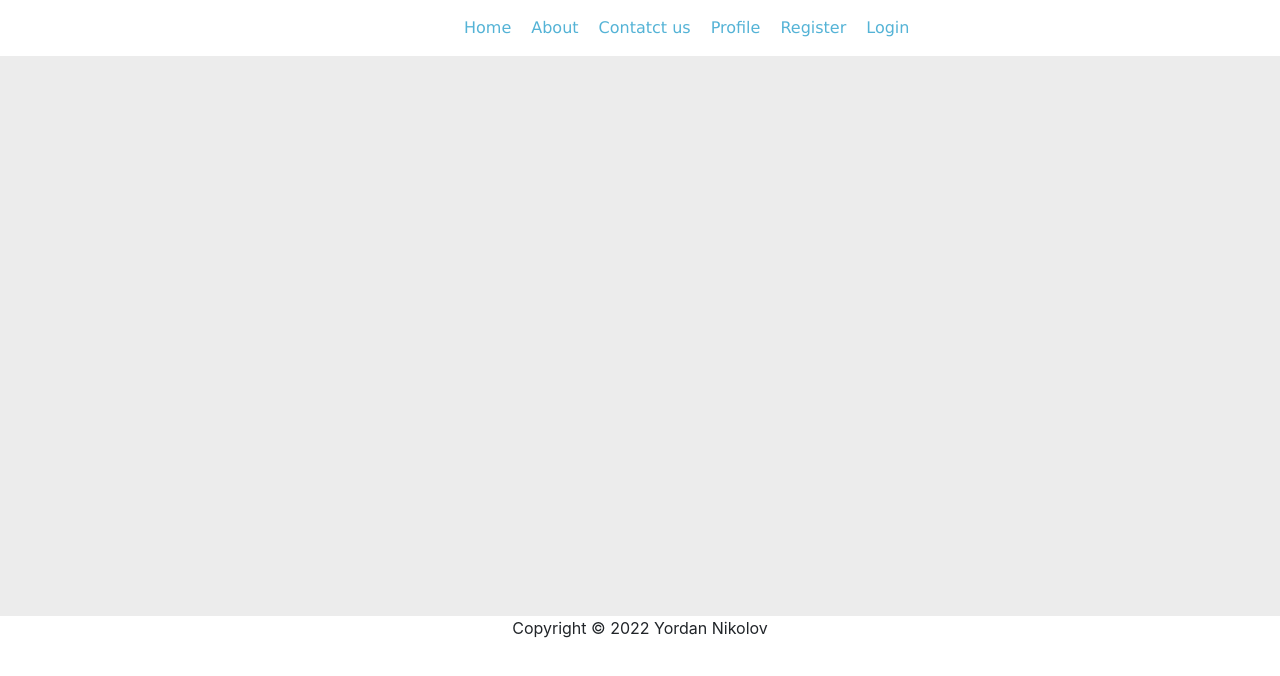
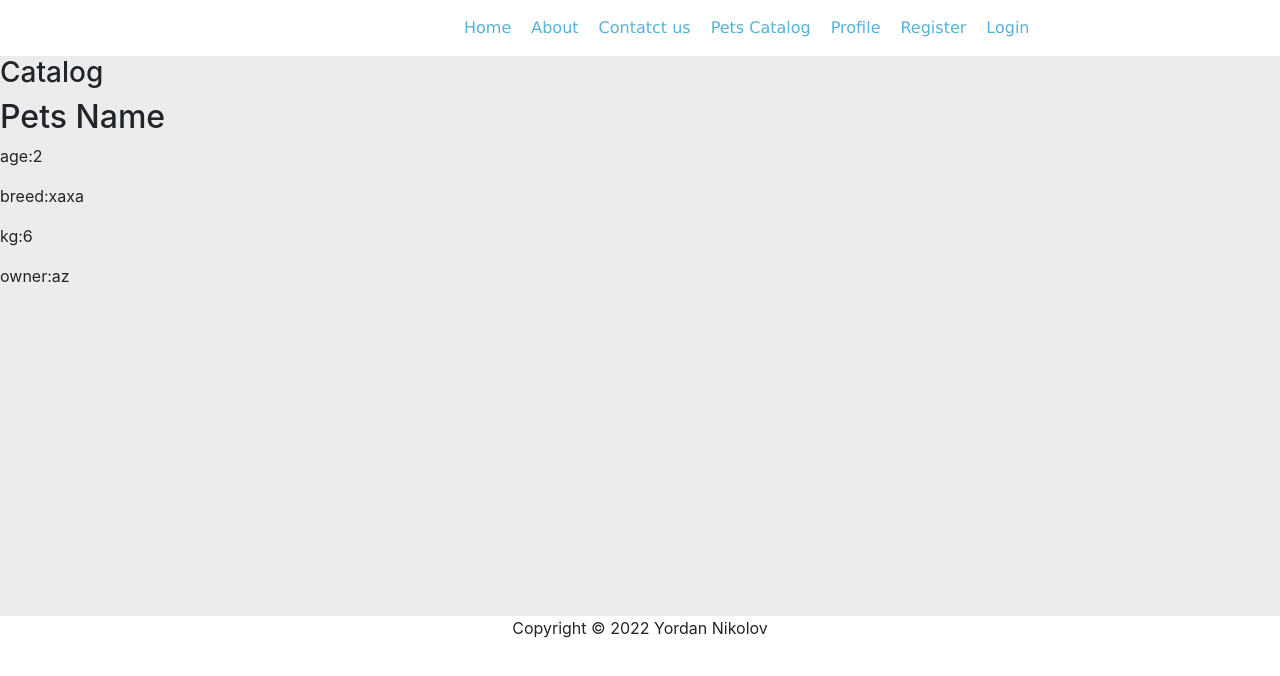
Before and after one commit to nlotoo/Pet-HUB-Application, a React (Create React App) app in the folder client/: page /pets-catalog in a window 1280 px wide. Shown: the top 676 px of the page. Built offline with nearby package versions, Linux system fonts and the light colour scheme.

Commit message:
Pets Catalog added

```diff
--- a/client/src/App.js
+++ b/client/src/App.js
@@ -15,6 +15,7 @@ import ProfilePage from './Components/ProfilePage/ProfilePage';
 
 import Example from './Components/example/Example';
 import { loginStorageCheker } from './services/loginStorage';
+import PetsCatalog from './Components/PetsCatalog/PetsCatalog';
 const App = () => {
 
 
@@ -33,6 +34,8 @@ const App = () => {
           <Route path='/sign-up' element={<SignUpPage />} />
           <Route path='/logout' element={<Logout />} />
           <Route path='/user-profile' element={<ProfilePage />} />
+          <Route path='/pets-catalog' element={<PetsCatalog />} />
+
 
         </Routes>
       </div>
--- a/client/src/Components/AboutUsPage/aboutUs.css
+++ b/client/src/Components/AboutUsPage/aboutUs.css
@@ -38,6 +38,7 @@
 }
 
 .image-in-card {
+    border-radius: 9%;
     width: 100%;
     object-fit: cover;
 }
--- /dev/null
+++ b/client/src/Components/PetsCatalog/PetsCatalog.js
@@ -0,0 +1,33 @@
+
+
+
+
+
+
+
+const PetsCatalog = () => {
+
+
+    return (
+        <div classname="pets-catalogs=wraper">
+            <h3>Catalog</h3>
+            <div classname="pets-cards-content">
+                <div classname="pets-card">
+                    <h2>Pets Name</h2>
+                    <p>age:2</p>
+                    <p>breed:xaxa</p>
+                    <p>kg:6</p>
+                    <p>owner:az</p>
+
+                </div>
+
+            </div>
+
+
+
+        </div>
+    )
+
+}
+
+export default PetsCatalog
--- a/client/src/Components/ProfilePage/profile-page.css
+++ b/client/src/Components/ProfilePage/profile-page.css
@@ -10,7 +10,7 @@
 }
 
 .user-profile-heading {
-    font-family: Georgia, 'Times New Roman', Times, serif;
+    font-family:Georgia, 'Times New Roman', Times, serif;
     text-align: center;
 }
 
@@ -34,15 +34,27 @@ h3 {
     margin-left: 50px;
 }
 
-.my-pets-button {
-    margin-top: 20px;
-    background-color: #ffffff;
+.my-pets-button{
     border-radius: 32px;
-    border: 1px solid green;
 
 }
+.my-pets-button {
+    margin-top: 10px;
+    font-size: 24px;
+    text-align: center;
+    cursor: pointer;
+    outline: none;
+    color: #fff;
+    background-color: #75d2f7;
+    border: none;
+    border-radius: 15px;
+    box-shadow: 0 9px #999;
+  }
 
+  .my-pets-button:hover {background-color: #8b61d9}
 
-button:active {
-    color: green;
-}
+  .my-pets-button:active {
+    background-color:   #8b61d9;
+    box-shadow: 0 5px #666;
+    transform: translateY(4px);
+  }
--- a/client/src/Components/core/NavigationBar/NavigationBar.js
+++ b/client/src/Components/core/NavigationBar/NavigationBar.js
@@ -16,6 +16,7 @@ const NavigationBar = () => {
                     <li><Link to="/">Home</Link></li>
                     <li><Link to="/about-us">About</Link></li>
                     <li><Link to="/contact-us">Contatct us</Link></li>
+                    <li><Link to="/pets-catalog">Pets Catalog</Link></li>
                     <li><Link to="/user-profile">Profile</Link></li>
                     {!isLoged && <li><Link to="/sign-up">Register</Link></li>}
                     {!isLoged && <li><Link to="/login">Login</Link></li>}
--- a/client/src/services/loginStorage.js
+++ b/client/src/services/loginStorage.js
@@ -3,8 +3,8 @@
 const loginStorageCheker = () => {
 
     if (window.localStorage.getItem('User Token')) {
-       return true
-    }else{
+        return true
+    } else {
         return false
     }
 
```
